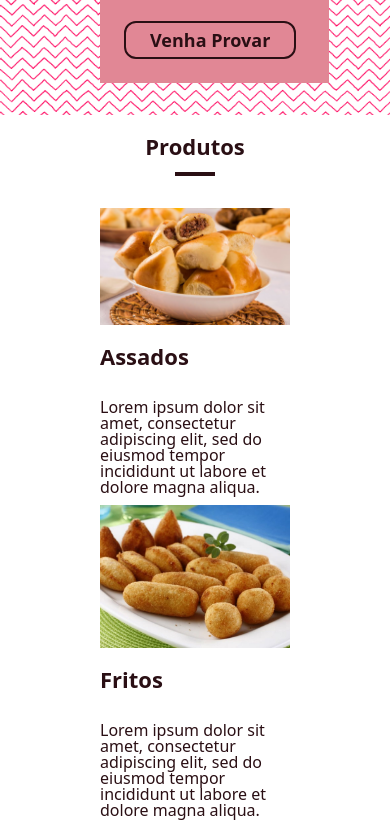
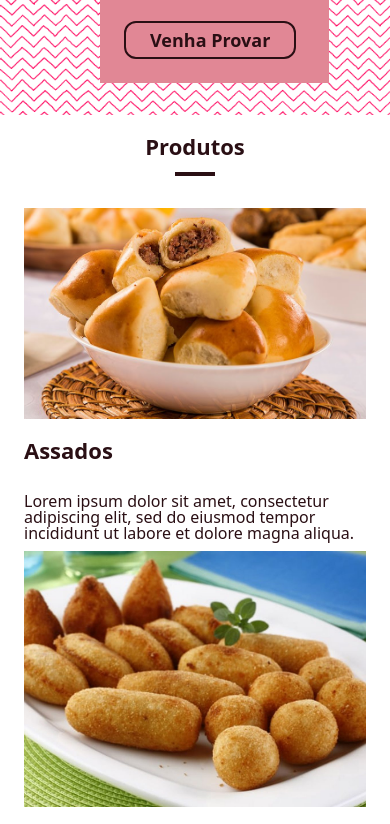
Before and after one commit to RafaelBelloGarcia/Projeto-Aromas, a plain HTML site: page Index.html in a window 390 px wide. Shown: the part 532-1356 px from the top of the page. Drawn offline with Linux system fonts and the light colour scheme.

Commit message:
Update layout-fluid

```diff
--- a/Styles/layout.css
+++ b/Styles/layout.css
@@ -14,4 +14,8 @@
         padding-right: 24px;
     }
 
+.layout-fluid {
+    padding-left: 24px;
+    padding-right: 24px;
 }
+}
```
